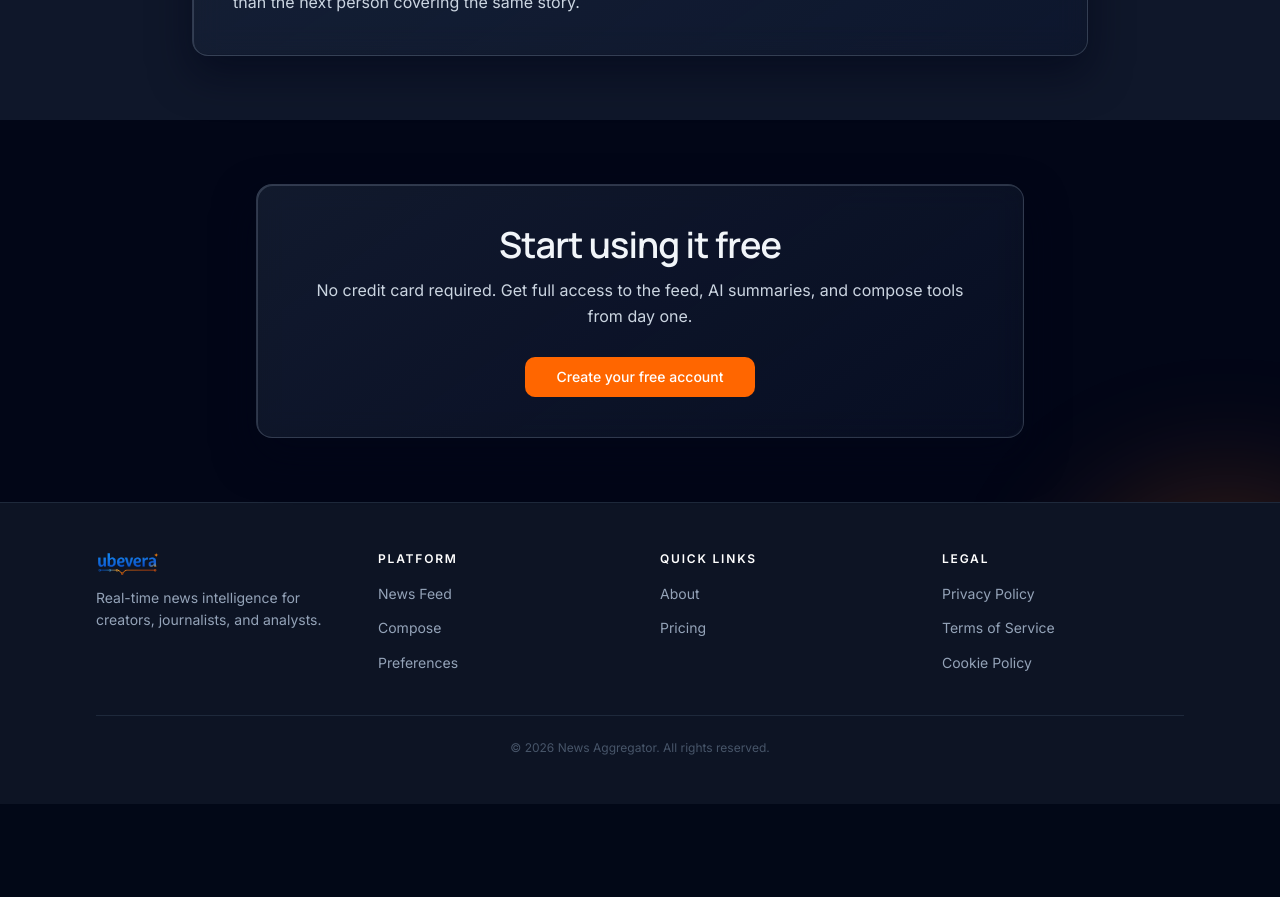
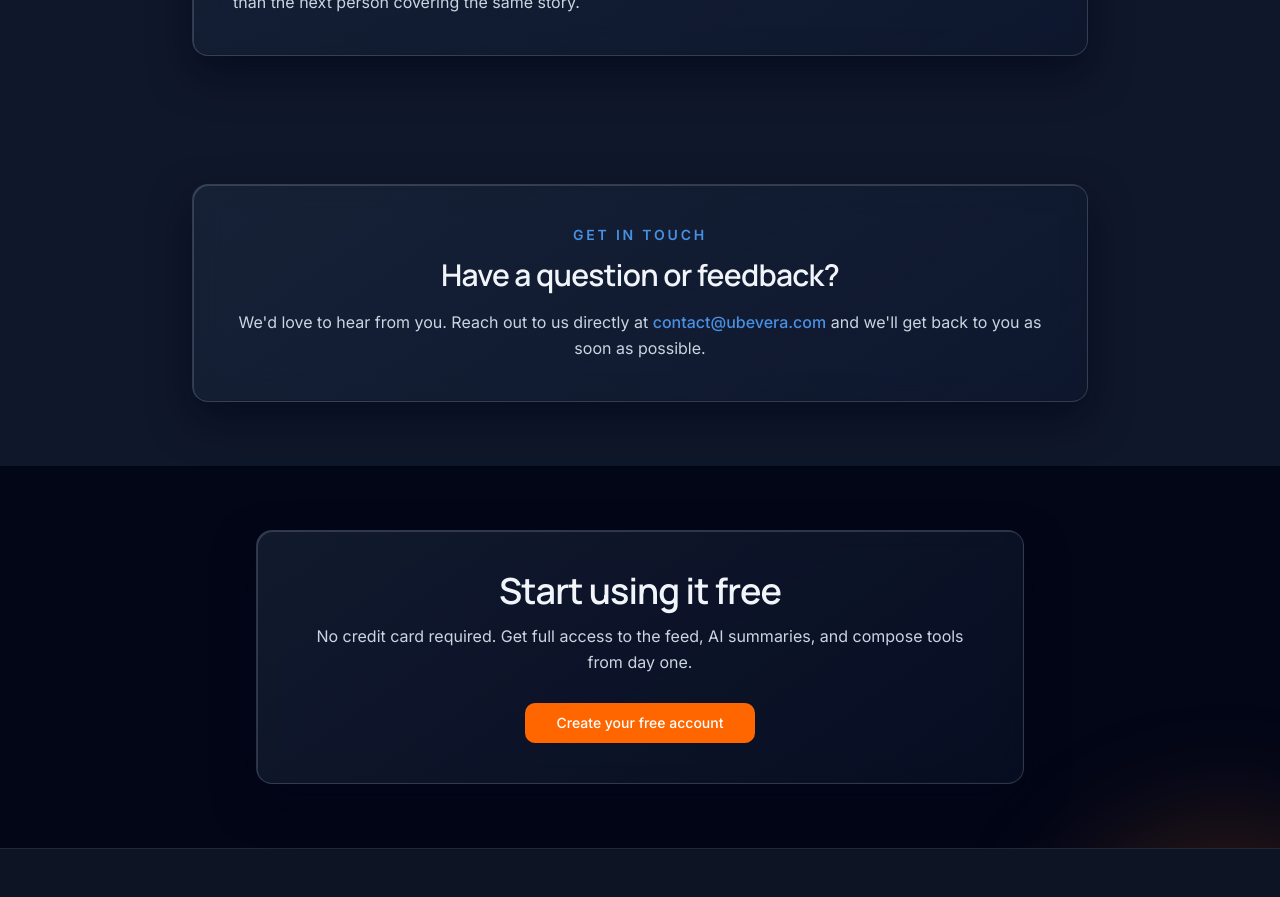
Before and after one commit to dera1992/new-aggregator-app, a Next.js app in the folder frontend/: page /about in a window 1280 px wide. Shown: the part 1760-2657 px from the top of the page. Before the commit the page ends 2564 px from the top, so only its background shows below. Built offline with nearby package versions, Linux system fonts and the light colour scheme; no server answers.

Commit message:
contact email has been added

```diff
--- a/frontend/app/about/page.tsx
+++ b/frontend/app/about/page.tsx
@@ -145,6 +145,30 @@ export default function AboutPage() {
         </div>
       </section>
 
+      {/* Contact */}
+      <section className="bg-white px-4 py-16 sm:px-6 lg:px-8 dark:bg-slate-900">
+        <div className="mx-auto max-w-4xl">
+          <div className="crystal-panel rounded-2xl p-8 sm:p-10 text-center">
+            <p className="text-sm font-semibold uppercase tracking-[0.2em] text-[#4A90E2]">
+              Get in touch
+            </p>
+            <h2 className="font-heading mt-3 text-2xl font-semibold tracking-tight sm:text-3xl">
+              Have a question or feedback?
+            </h2>
+            <p className="mt-4 text-base leading-relaxed text-slate-600 dark:text-slate-300">
+              We&apos;d love to hear from you. Reach out to us directly at{' '}
+              <a
+                href="mailto:contact@ubevera.com"
+                className="font-medium text-[#4A90E2] hover:underline"
+              >
+                contact@ubevera.com
+              </a>
+              {' '}and we&apos;ll get back to you as soon as possible.
+            </p>
+          </div>
+        </div>
+      </section>
+
       {/* CTA */}
       <section className="px-4 py-16 sm:px-6 lg:px-8">
         <div className="crystal-panel mx-auto max-w-3xl rounded-2xl p-10 text-center">
```
